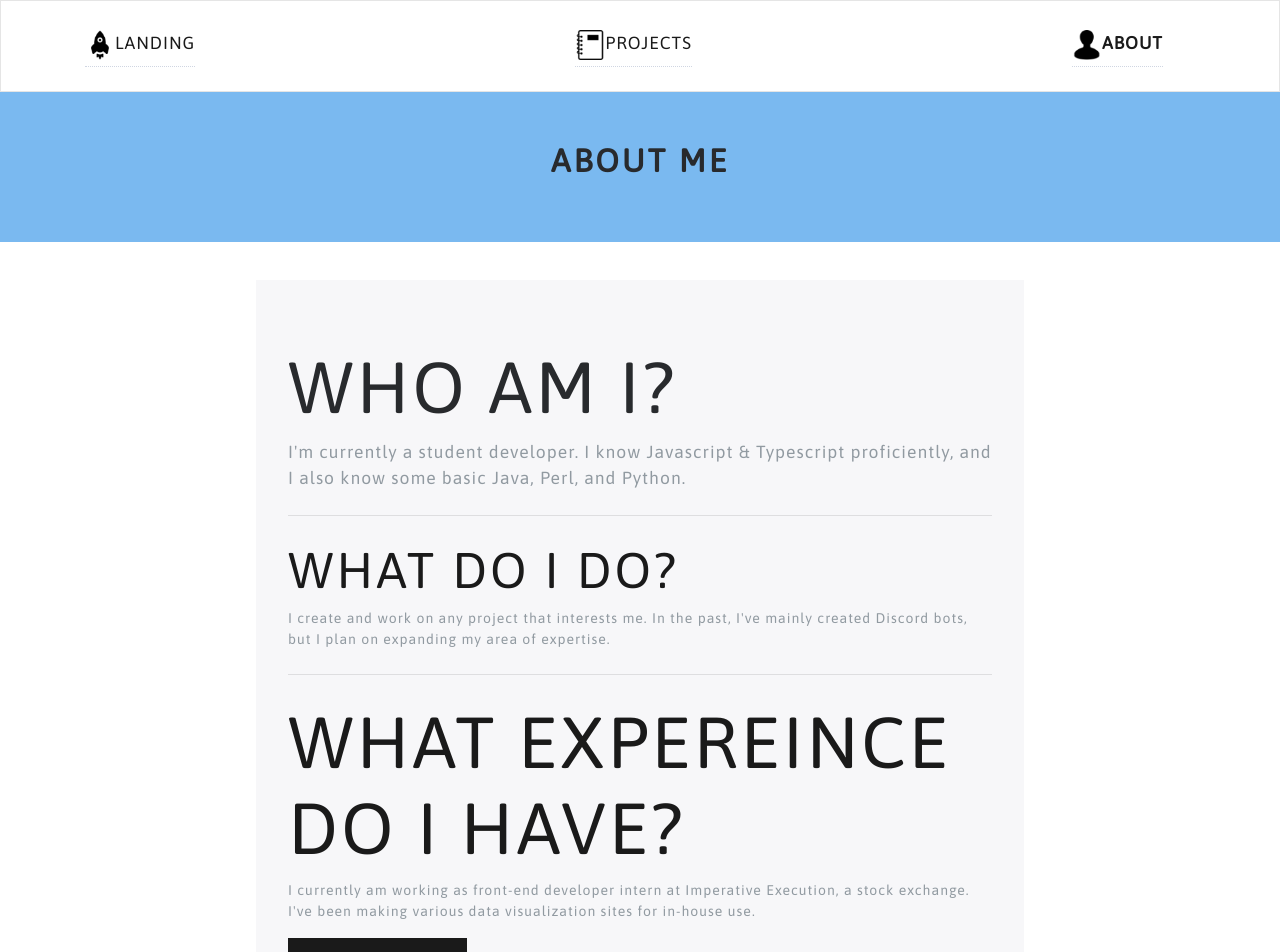
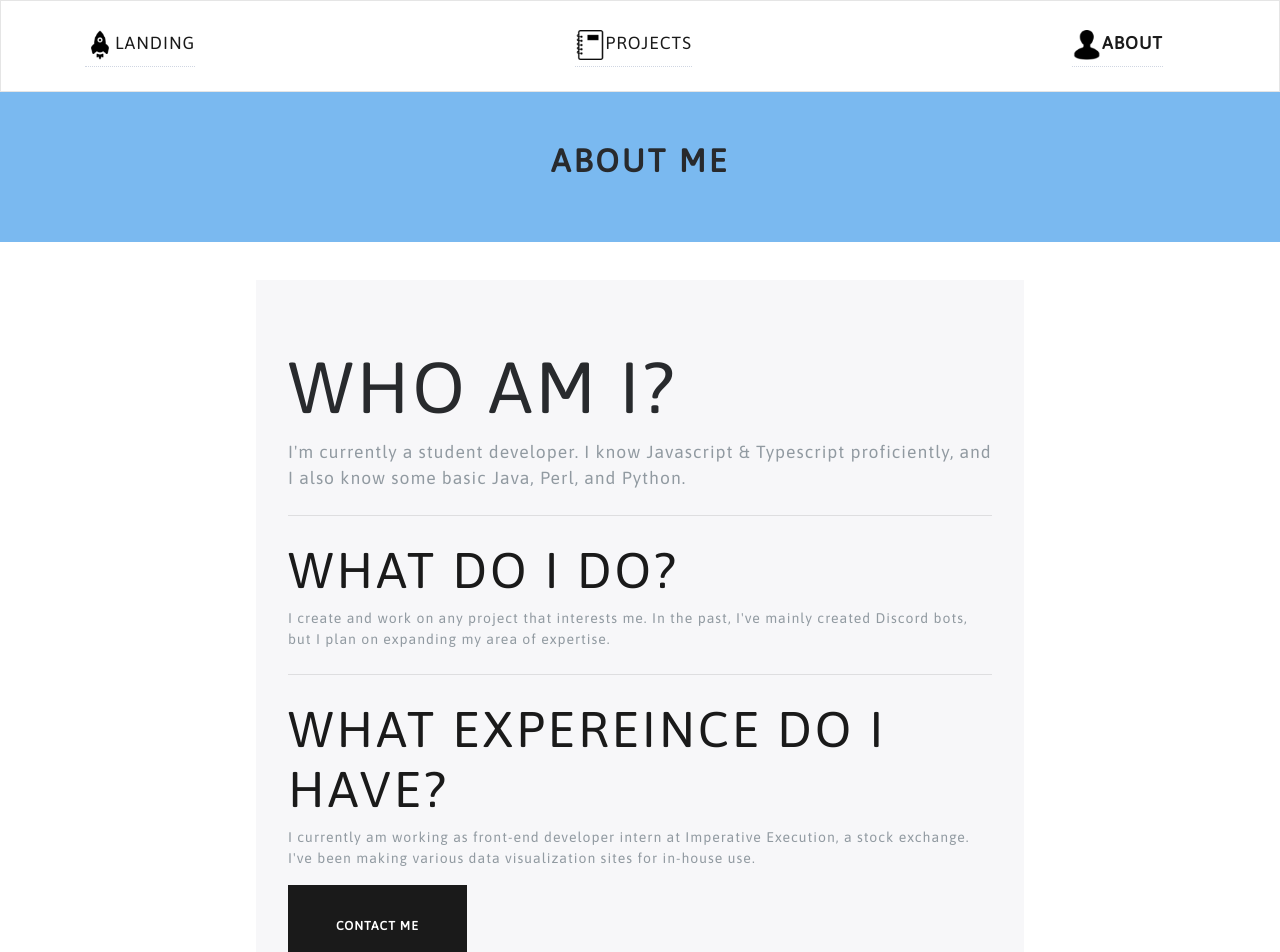
Before and after one commit to KnowItAllKing/portfolio-rewrite, a React (Create React App) app: page /about in a window 1280 px wide. Shown: the top 952 px of the page. Built offline with nearby package versions, Linux system fonts and the light colour scheme.

Commit message:
Update index.jsx

```diff
--- a/src/Components/About/index.jsx
+++ b/src/Components/About/index.jsx
@@ -25,7 +25,7 @@ export const About = () => (
 					expanding my area of expertise.
 				</p>
 				<hr className='my-4' />
-				<h3 className='display-3'>What expereince do I have?</h3>
+				<h2 className='display-3'>What expereince do I have?</h2>
 				<p>
 					I currently am working as front-end developer intern at Imperative Execution, a stock exchange.
 					I've been making various data visualization sites for in-house use.
```
